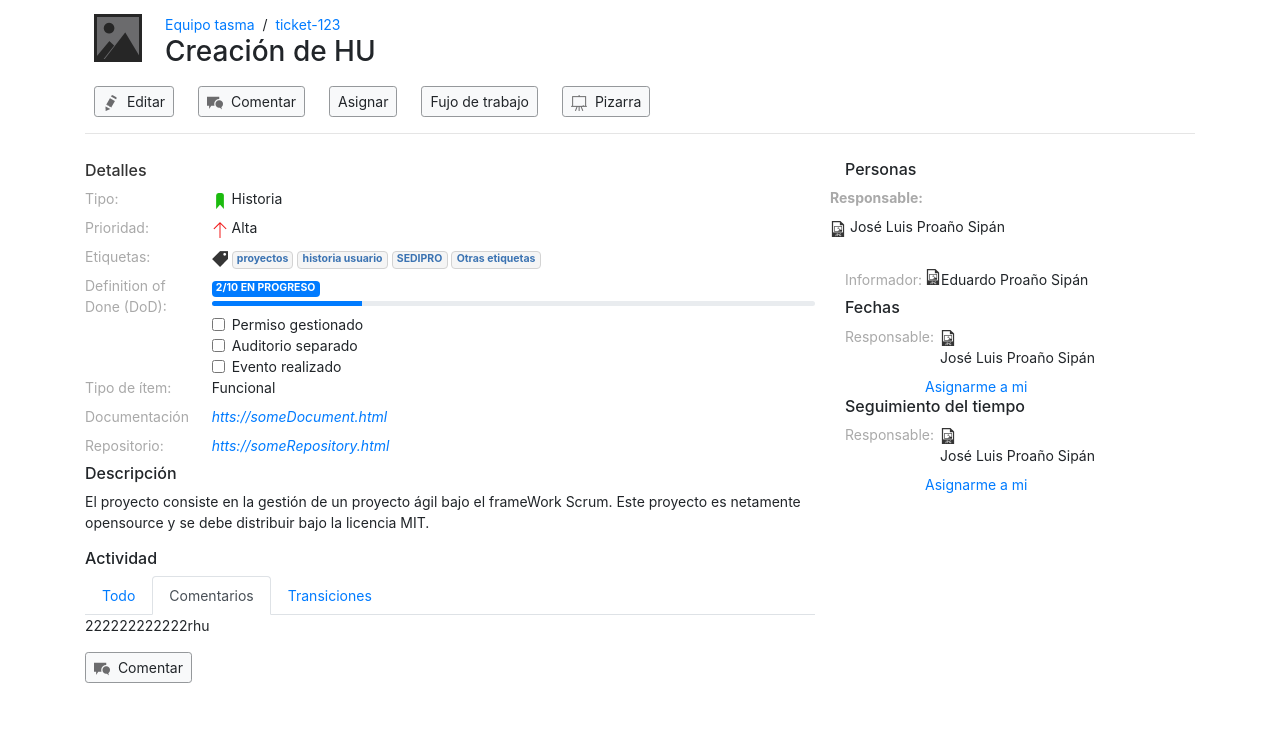
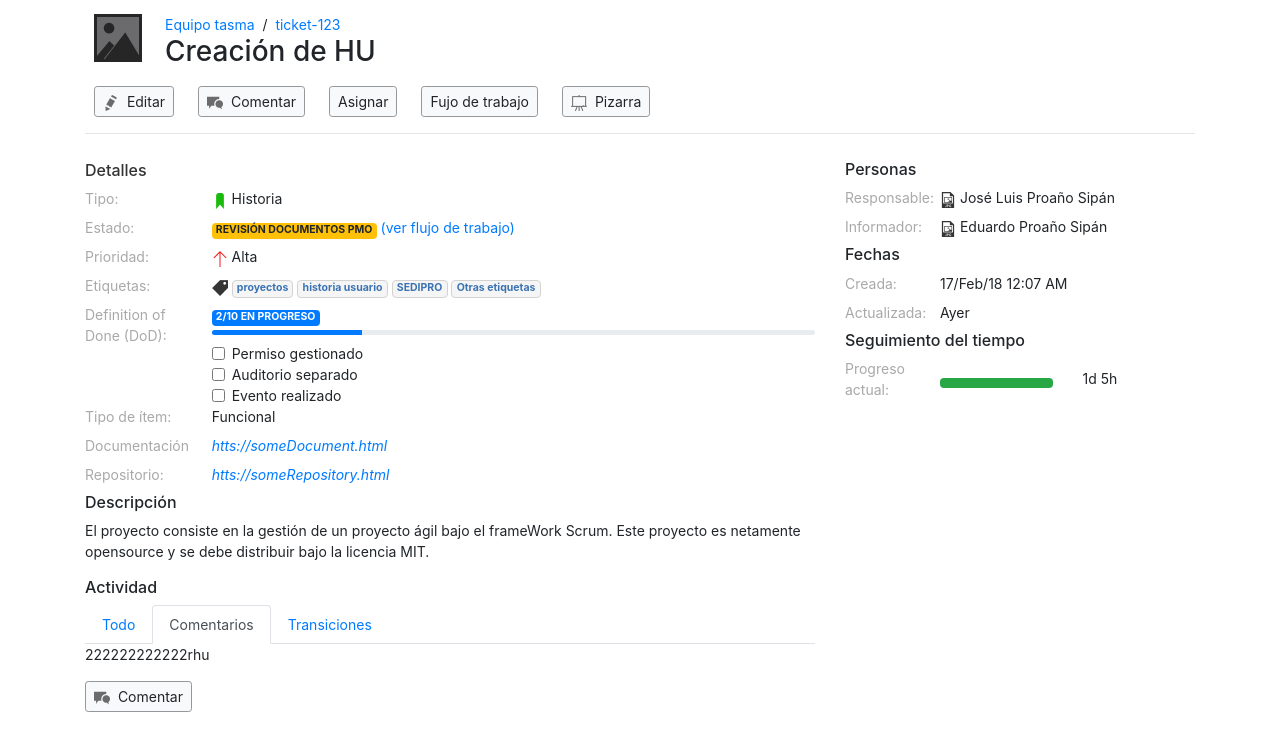
Before and after one commit to JoseLuis1197/PROMA, a plain HTML site: page browse/frmSolicitude.html in a window 1280 px wide. Shown: the part 64-800 px from the top of the page. Drawn offline with nearby package versions, Linux system fonts and the light colour scheme.

Commit message:
feat(html): adding changes to html files.

```diff
--- a/browse/frmSolicitude.html
+++ b/browse/frmSolicitude.html
@@ -138,6 +138,15 @@
                                     </div>
                                     <div class="col-10">
                                         <img src="../icons/BookMarks.png"> Historia
+                                    </div>
+                                </div>
+                                <div class="row">
+                                    <div class="col-2">
+                                        <label class="labelColoring">Estado:</label>
+                                    </div>
+                                    <div class="col-10">
+                                        <span class="badge badge-warning">REVISIÓN DOCUMENTOS PMO</span>
+                                        <a href="">(ver flujo de trabajo)</a>
                                     </div>
                                 </div>
                                 <div class="row">
@@ -292,28 +301,21 @@
                             </h6>
                             <div id="collapsePeople" class="collapse show" aria-labelledby="headingOne" data-parent="#accordion">
                                 <div class="row">
-                                    <dl>
-                                        <dt>
+                                    <div class="col-3">
                                         <label class="labelColoring">Responsable:</label>
-                                        </dt>
-                                        <dd>
+                                    </div>
+                                    <div class="col-9">
                                         <img class="img-fit-16" src="../icons/File-Format-JPEG.png">
                                         <label>José Luis Proaño Sipán</label>
-
-                                        </dd>
-                                    </dl>
-
-
+                                    </div>
                                 </div>
                                 <div class="row">
                                     <div class="col-3">
                                         <label class="labelColoring">Informador:</label>
                                     </div>
                                     <div class="col-9">
-                                        <div class="row">
                                         <img class="img-fit-16" src="../icons/File-Format-JPEG.png">
                                         <label>Eduardo Proaño Sipán</label>
-                                        </div>
                                     </div>
                                 </div>
                             </div>
@@ -327,19 +329,25 @@
                             <div id="collapseDate" class="collapse show" aria-labelledby="headingOne" data-parent="#accordion">
                                 <div class="row">
                                     <div class="col-3">
-                                        <label class="labelColoring">Responsable:</label>
+                                        <label class="labelColoring">Creada:</label>
                                     </div>
                                     <div class="col-9">
                                         <div class="row">
-                                            <div class="col-1">
-                                                <img src="../icons/File-Format-JPEG.png">
+                                            <div class="col-12">
+                                                17/Feb/18 12:07 AM
                                             </div>
-                                            <div class="col-11">
-                                                <label>José Luis Proaño Sipán</label>
+                                        </div>
+                                    </div>
                                 </div>
                             </div>
                             <div class="row">
-                                            <a href="https//perfilJose.html">Asignarme a mi</a>
+                                <div class="col-3">
+                                    <label class="labelColoring">Actualizada:</label>
+                                </div>
+                                <div class="col-9">
+                                    <div class="row">
+                                        <div class="col-12">
+                                            Ayer
                                         </div>
                                     </div>
                                 </div>
@@ -354,19 +362,18 @@
                             <div id="collapseTimeTracking" class="collapse show" aria-labelledby="headingOne" data-parent="#accordion">
                                 <div class="row">
                                     <div class="col-3">
-                                        <label class="labelColoring">Responsable:</label>
+                                        <label class="labelColoring">Progreso actual:</label>
                                     </div>
-                                    <div class="col-9">
+                                    <div class="col-9 col align-self-center">
                                         <div class="row">
-                                            <div class="col-1">
-                                                <img src="../icons/File-Format-JPEG.png">
-                                            </div>
-                                            <div class="col-11">
-                                                <label>José Luis Proaño Sipán</label>
+                                            <div class="col-6 col align-self-center">
+                                                <div class="progress" style="height: 10px;">
+                                                    <div class="progress-bar bg-success" role="progressbar" style="width: 100%" aria-valuenow="25" aria-valuemin="0" aria-valuemax="100"></div>
                                                 </div>
                                             </div>
-                                        <div class="row">
-                                            <a href="https//perfilJose.html">Asignarme a mi</a>
+                                            <div class="col-6">
+                                                <label>1d 5h</label>
+                                            </div>
                                         </div>
                                     </div>
                                 </div>
@@ -374,7 +381,6 @@
                         </div>
 
                     </div>
-
                 </div>
             </div>
 
@@ -384,11 +390,8 @@
                     <img src="../icons/Messages-Information-01.png">&nbsp; Comentar
                 </button>
             </div>
-
         </div>
     </section>
-
-
 
     <!-- Bootstrap core JavaScript
         ================================================== -->
```
Also changed, not shown: browse/frmBoard.html (added, +22 -0 lines), browse/login.html (+2 -1 lines). Lines whose indentation alone changed are shown as unchanged.
